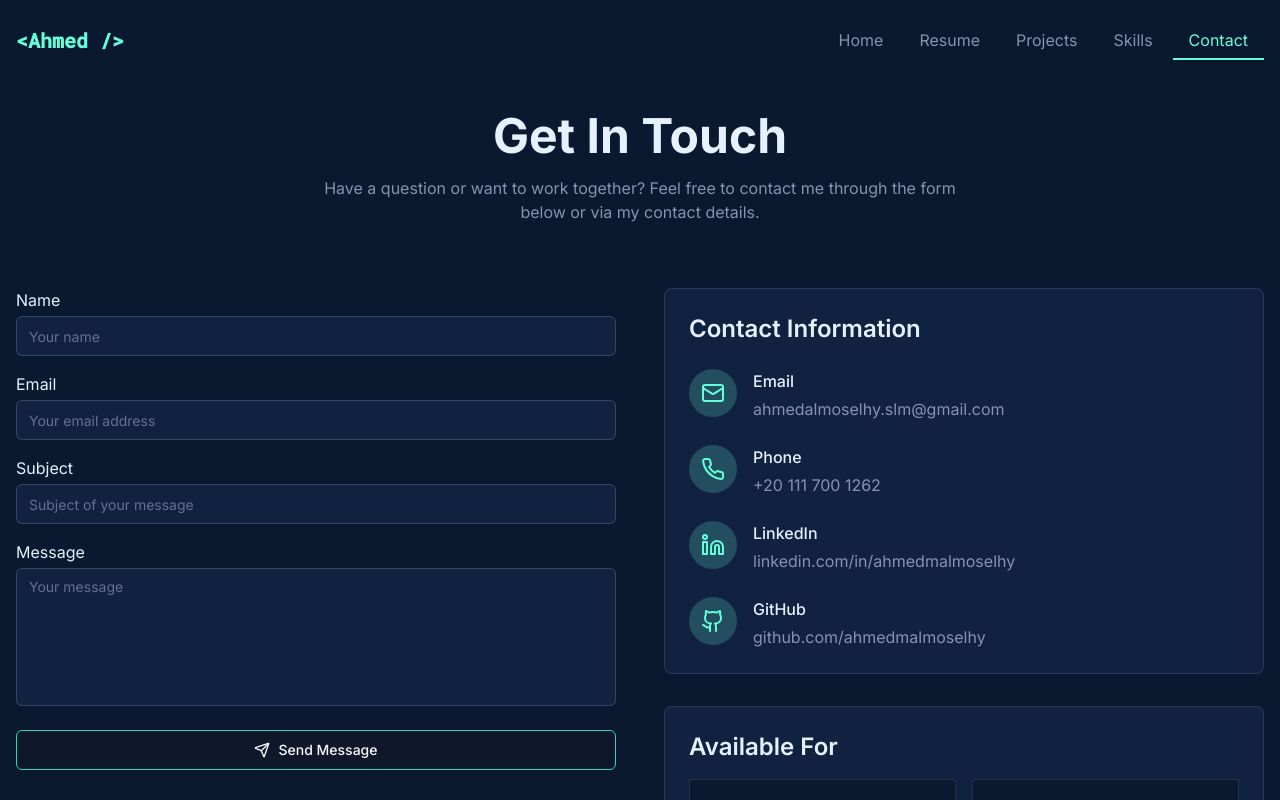
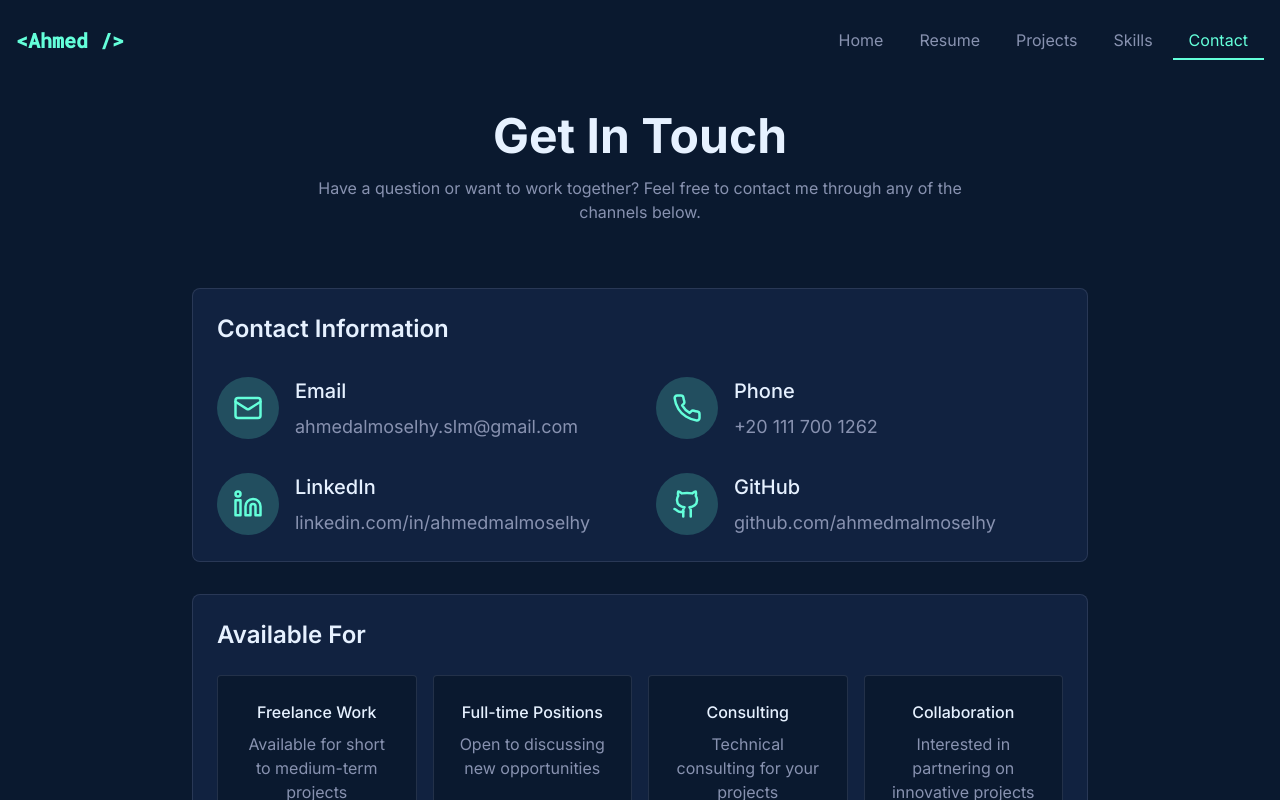
Before and after one commit to ahmedmalmoselhy/ahmedmalmoselhy.github.io, a React (Vite) app: page /contact in a window 1280 px wide. Shown: the top 800 px of the page. Built offline with nearby package versions, Linux system fonts and the light colour scheme.

Commit message:
Refactor: Improve project and contact pages
-   Made projects on the home page and projects page dynamic.
-   Used GitHub logo as image placeholder.
-   Removed form and adjusted layout on contact page.
-   Adjusted the home page image to remove padding.
-   Improved the layout of the skills page.

```diff
--- a/src/pages/Contact.tsx
+++ b/src/pages/Contact.tsx
@@ -1,43 +1,9 @@
 
-import React, { useState } from 'react';
+import React from 'react';
 import Layout from '@/components/Layout';
-import { Button } from '@/components/ui/button';
-import { Input } from '@/components/ui/input';
-import { Textarea } from '@/components/ui/textarea';
-import { Mail, Phone, Github, Linkedin, Send } from 'lucide-react';
-import { useToast } from '@/hooks/use-toast';
+import { Mail, Phone, Github, Linkedin } from 'lucide-react';
 
 const Contact = () => {
-  const { toast } = useToast();
-  const [isSubmitting, setIsSubmitting] = useState(false);
-  const [formData, setFormData] = useState({
-    name: '',
-    email: '',
-    subject: '',
-    message: '',
-  });
-
-  const handleChange = (e: React.ChangeEvent<HTMLInputElement | HTMLTextAreaElement>) => {
-    const { name, value } = e.target;
-    setFormData(prevState => ({ ...prevState, [name]: value }));
-  };
-
-  const handleSubmit = (e: React.FormEvent) => {
-    e.preventDefault();
-    setIsSubmitting(true);
-
-    // Simulate form submission
-    setTimeout(() => {
-      console.log('Form submitted:', formData);
-      toast({
-        title: "Message sent!",
-        description: "Thank you for your message. I'll get back to you soon.",
-      });
-      setFormData({ name: '', email: '', subject: '', message: '' });
-      setIsSubmitting(false);
-    }, 1500);
-  };
-
   return (
     <Layout className="pt-28">
       <div className="container mx-auto px-4">
@@ -46,129 +12,52 @@ const Contact = () => {
             Get In Touch
           </h1>
           <p className="text-portfolio-slate max-w-2xl mx-auto animate-fade-in">
-            Have a question or want to work together? Feel free to contact me through the form below or via my contact details.
+            Have a question or want to work together? Feel free to contact me through any of the channels below.
           </p>
         </header>
 
-        <div className="grid grid-cols-1 lg:grid-cols-2 gap-12">
-          {/* Contact Form */}
-          <form onSubmit={handleSubmit} className="space-y-6 animate-fade-in">
-            <div className="space-y-4">
-              <div>
-                <label htmlFor="name" className="block text-portfolio-white mb-1">Name</label>
-                <Input
-                  id="name"
-                  name="name"
-                  value={formData.name}
-                  onChange={handleChange}
-                  placeholder="Your name"
-                  required
-                  className="bg-portfolio-lightNavy border-portfolio-slate/30 focus:border-portfolio-highlight text-portfolio-white placeholder:text-portfolio-slate/70"
-                />
-              </div>
+        <div className="max-w-4xl mx-auto">
+          {/* Contact Info - Now centered and expanded */}
+          <div className="space-y-8 animate-fade-in">
+            <div className="card">
+              <h2 className="text-2xl font-semibold text-portfolio-white mb-8">Contact Information</h2>
 
-              <div>
-                <label htmlFor="email" className="block text-portfolio-white mb-1">Email</label>
-                <Input
-                  id="email"
-                  name="email"
-                  type="email"
-                  value={formData.email}
-                  onChange={handleChange}
-                  placeholder="Your email address"
-                  required
-                  className="bg-portfolio-lightNavy border-portfolio-slate/30 focus:border-portfolio-highlight text-portfolio-white placeholder:text-portfolio-slate/70"
-                />
-              </div>
-
-              <div>
-                <label htmlFor="subject" className="block text-portfolio-white mb-1">Subject</label>
-                <Input
-                  id="subject"
-                  name="subject"
-                  value={formData.subject}
-                  onChange={handleChange}
-                  placeholder="Subject of your message"
-                  required
-                  className="bg-portfolio-lightNavy border-portfolio-slate/30 focus:border-portfolio-highlight text-portfolio-white placeholder:text-portfolio-slate/70"
-                />
-              </div>
-
-              <div>
-                <label htmlFor="message" className="block text-portfolio-white mb-1">Message</label>
-                <Textarea
-                  id="message"
-                  name="message"
-                  value={formData.message}
-                  onChange={handleChange}
-                  placeholder="Your message"
-                  rows={6}
-                  required
-                  className="bg-portfolio-lightNavy border-portfolio-slate/30 focus:border-portfolio-highlight text-portfolio-white placeholder:text-portfolio-slate/70 resize-none"
-                />
-              </div>
-            </div>
-
-            <Button
-              type="submit"
-              className="w-full btn-primary flex items-center justify-center gap-2"
-              disabled={isSubmitting}
-            >
-              {isSubmitting ? (
-                <>
-                  <div className="animate-spin h-5 w-5 border-2 border-portfolio-teal border-t-transparent rounded-full"></div>
-                  <span>Sending...</span>
-                </>
-              ) : (
-                <>
-                  <Send size={18} />
-                  <span>Send Message</span>
-                </>
-              )}
-            </Button>
-          </form>
-
-          {/* Contact Info */}
-          <div className="space-y-8">
-            <div className="card animate-fade-in" style={{ animationDelay: '100ms' }}>
-              <h2 className="text-2xl font-semibold text-portfolio-white mb-6">Contact Information</h2>
-
-              <div className="space-y-6">
+              <div className="grid grid-cols-1 md:grid-cols-2 gap-8">
                 <div className="flex items-start space-x-4">
-                  <div className="bg-portfolio-highlight/20 p-3 rounded-full">
-                    <Mail size={24} className="text-portfolio-highlight" />
+                  <div className="bg-portfolio-highlight/20 p-4 rounded-full">
+                    <Mail size={30} className="text-portfolio-highlight" />
                   </div>
                   <div>
-                    <h3 className="text-portfolio-white font-medium mb-1">Email</h3>
-                    <a href="mailto:ahmedalmoselhy.slm@gmail.com" className="text-portfolio-slate hover:text-portfolio-highlight transition-colors">
+                    <h3 className="text-portfolio-white font-medium mb-2 text-xl">Email</h3>
+                    <a href="mailto:ahmedalmoselhy.slm@gmail.com" className="text-portfolio-slate hover:text-portfolio-highlight transition-colors text-lg">
                       ahmedalmoselhy.slm@gmail.com
                     </a>
                   </div>
                 </div>
 
                 <div className="flex items-start space-x-4">
-                  <div className="bg-portfolio-highlight/20 p-3 rounded-full">
-                    <Phone size={24} className="text-portfolio-highlight" />
+                  <div className="bg-portfolio-highlight/20 p-4 rounded-full">
+                    <Phone size={30} className="text-portfolio-highlight" />
                   </div>
                   <div>
-                    <h3 className="text-portfolio-white font-medium mb-1">Phone</h3>
-                    <a href="tel:+201117001262" className="text-portfolio-slate hover:text-portfolio-highlight transition-colors">
+                    <h3 className="text-portfolio-white font-medium mb-2 text-xl">Phone</h3>
+                    <a href="tel:+201117001262" className="text-portfolio-slate hover:text-portfolio-highlight transition-colors text-lg">
                       +20 111 700 1262
                     </a>
                   </div>
                 </div>
 
                 <div className="flex items-start space-x-4">
-                  <div className="bg-portfolio-highlight/20 p-3 rounded-full">
-                    <Linkedin size={24} className="text-portfolio-highlight" />
+                  <div className="bg-portfolio-highlight/20 p-4 rounded-full">
+                    <Linkedin size={30} className="text-portfolio-highlight" />
                   </div>
                   <div>
-                    <h3 className="text-portfolio-white font-medium mb-1">LinkedIn</h3>
+                    <h3 className="text-portfolio-white font-medium mb-2 text-xl">LinkedIn</h3>
                     <a
                       href="https://www.linkedin.com/in/ahmedmalmoselhy/"
                       target="_blank"
                       rel="noopener noreferrer"
-                      className="text-portfolio-slate hover:text-portfolio-highlight transition-colors"
+                      className="text-portfolio-slate hover:text-portfolio-highlight transition-colors text-lg"
                     >
                       linkedin.com/in/ahmedmalmoselhy
                     </a>
@@ -176,16 +65,16 @@ const Contact = () => {
                 </div>
 
                 <div className="flex items-start space-x-4">
-                  <div className="bg-portfolio-highlight/20 p-3 rounded-full">
-                    <Github size={24} className="text-portfolio-highlight" />
+                  <div className="bg-portfolio-highlight/20 p-4 rounded-full">
+                    <Github size={30} className="text-portfolio-highlight" />
                   </div>
                   <div>
-                    <h3 className="text-portfolio-white font-medium mb-1">GitHub</h3>
+                    <h3 className="text-portfolio-white font-medium mb-2 text-xl">GitHub</h3>
                     <a
                       href="https://github.com/ahmedmalmoselhy"
                       target="_blank"
                       rel="noopener noreferrer"
-                      className="text-portfolio-slate hover:text-portfolio-highlight transition-colors"
+                      className="text-portfolio-slate hover:text-portfolio-highlight transition-colors text-lg"
                     >
                       github.com/ahmedmalmoselhy
                     </a>
@@ -195,41 +84,31 @@ const Contact = () => {
             </div>
 
             <div className="card animate-fade-in" style={{ animationDelay: '200ms' }}>
-              <h2 className="text-2xl font-semibold text-portfolio-white mb-4">Available For</h2>
-              <div className="grid grid-cols-2 gap-4">
-                <div className="bg-portfolio-navy rounded p-4 border border-portfolio-slate/20">
+              <h2 className="text-2xl font-semibold text-portfolio-white mb-6">Available For</h2>
+              <div className="grid grid-cols-2 md:grid-cols-4 gap-4">
+                <div className="bg-portfolio-navy rounded p-6 border border-portfolio-slate/20 text-center">
                   <h3 className="text-portfolio-white font-medium mb-2">Freelance Work</h3>
-                  <p className="text-portfolio-slate text-sm">Available for short to medium-term projects</p>
+                  <p className="text-portfolio-slate">Available for short to medium-term projects</p>
                 </div>
 
-                <div className="bg-portfolio-navy rounded p-4 border border-portfolio-slate/20">
+                <div className="bg-portfolio-navy rounded p-6 border border-portfolio-slate/20 text-center">
                   <h3 className="text-portfolio-white font-medium mb-2">Full-time Positions</h3>
-                  <p className="text-portfolio-slate text-sm">Open to discussing new opportunities</p>
+                  <p className="text-portfolio-slate">Open to discussing new opportunities</p>
                 </div>
 
-                <div className="bg-portfolio-navy rounded p-4 border border-portfolio-slate/20">
+                <div className="bg-portfolio-navy rounded p-6 border border-portfolio-slate/20 text-center">
                   <h3 className="text-portfolio-white font-medium mb-2">Consulting</h3>
-                  <p className="text-portfolio-slate text-sm">Technical consulting for your projects</p>
+                  <p className="text-portfolio-slate">Technical consulting for your projects</p>
                 </div>
 
-                <div className="bg-portfolio-navy rounded p-4 border border-portfolio-slate/20">
+                <div className="bg-portfolio-navy rounded p-6 border border-portfolio-slate/20 text-center">
                   <h3 className="text-portfolio-white font-medium mb-2">Collaboration</h3>
-                  <p className="text-portfolio-slate text-sm">Interested in partnering on innovative projects</p>
+                  <p className="text-portfolio-slate">Interested in partnering on innovative projects</p>
                 </div>
               </div>
             </div>
           </div>
         </div>
-
-        {/* Location */}
-        {/* <div className="mt-16 animate-fade-in" style={{ animationDelay: '300ms' }}>
-          <h2 className="section-title mb-6">Location</h2>
-          <div className="card p-0 overflow-hidden">
-            <div className="bg-portfolio-slate/20 h-80 w-full flex items-center justify-center">
-              <p className="text-portfolio-slate">Map Placeholder - Your Location</p>
-            </div>
-          </div>
-        </div> */}
       </div>
     </Layout>
   );
```
Also changed, not shown: src/pages/Index.tsx (+30 -16 lines), src/pages/Projects.tsx (+3 -11 lines), src/pages/Skills.tsx (+68 -73 lines).
